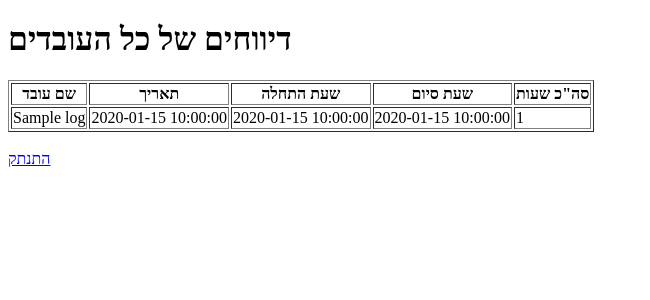
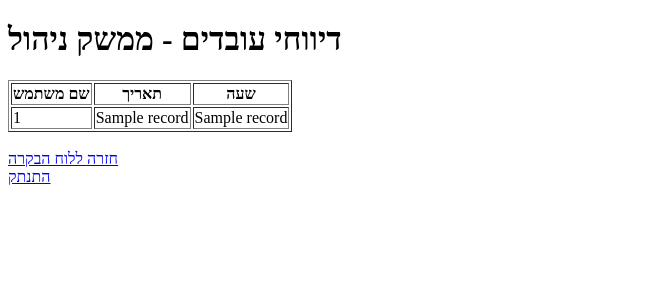
Before and after one commit to Yoad200/worktime-system, a Flask app: template templates/admin.html in a window 1280 px wide. Shown: the top 300 px of the page, without its empty margins (0-650 px from the left). Run offline with Flask 3, Linux system fonts and the light colour scheme; the template is opened without the code that fills it: most values are stand-ins (such as "Sample title", 1, 10 or a date in 2020).

Commit message:
Update admin.html

```diff
--- a/templates/admin.html
+++ b/templates/admin.html
@@ -2,29 +2,27 @@
 <html>
 <head>
     <meta charset="utf-8">
-    <title>ניהול דיווחים</title>
+    <title>דיווחי עובדים</title>
 </head>
 <body>
-    <h1>דיווחים של כל העובדים</h1>
+    <h1>דיווחי עובדים - ממשק ניהול</h1>
     <table border="1">
         <tr>
-            <th>שם עובד</th>
+            <th>שם משתמש</th>
             <th>תאריך</th>
-            <th>שעת התחלה</th>
-            <th>שעת סיום</th>
-            <th>סה"כ שעות</th>
+            <th>שעה</th>
         </tr>
-        {% for log in logs %}
+        {% for record in records %}
         <tr>
-            <td>{{ log.name }}</td>
-            <td>{{ log.date }}</td>
-            <td>{{ log.start_time }}</td>
-            <td>{{ log.end_time }}</td>
-            <td>{{ log.total_hours }}</td>
+            <td>{{ record[0] }}</td>
+            <td>{{ record[1] }}</td>
+            <td>{{ record[2] }}</td>
         </tr>
         {% endfor %}
     </table>
     <br>
+    <a href="/dashboard">חזרה ללוח הבקרה</a>
+    <br>
     <a href="/logout">התנתק</a>
 </body>
 </html>
```
